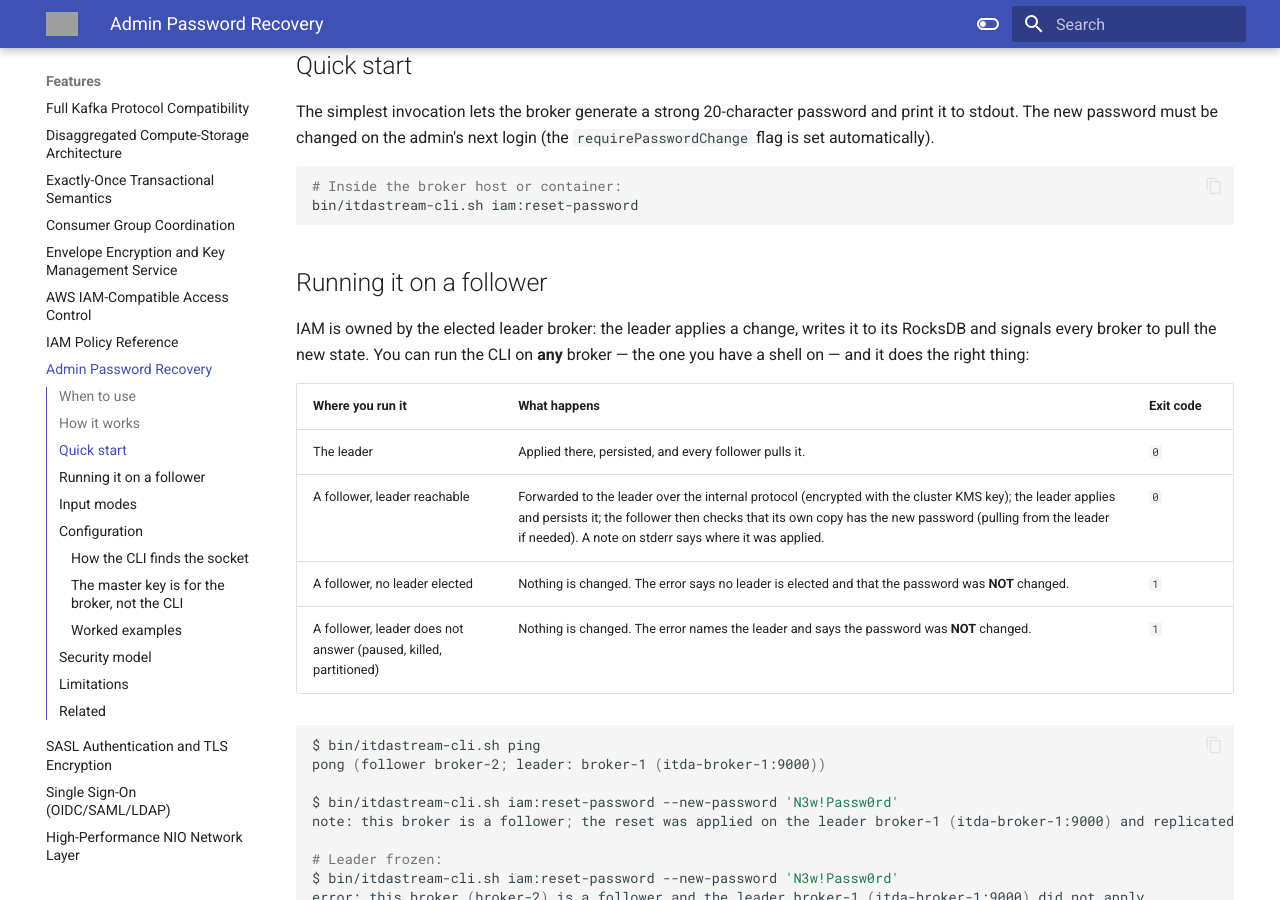
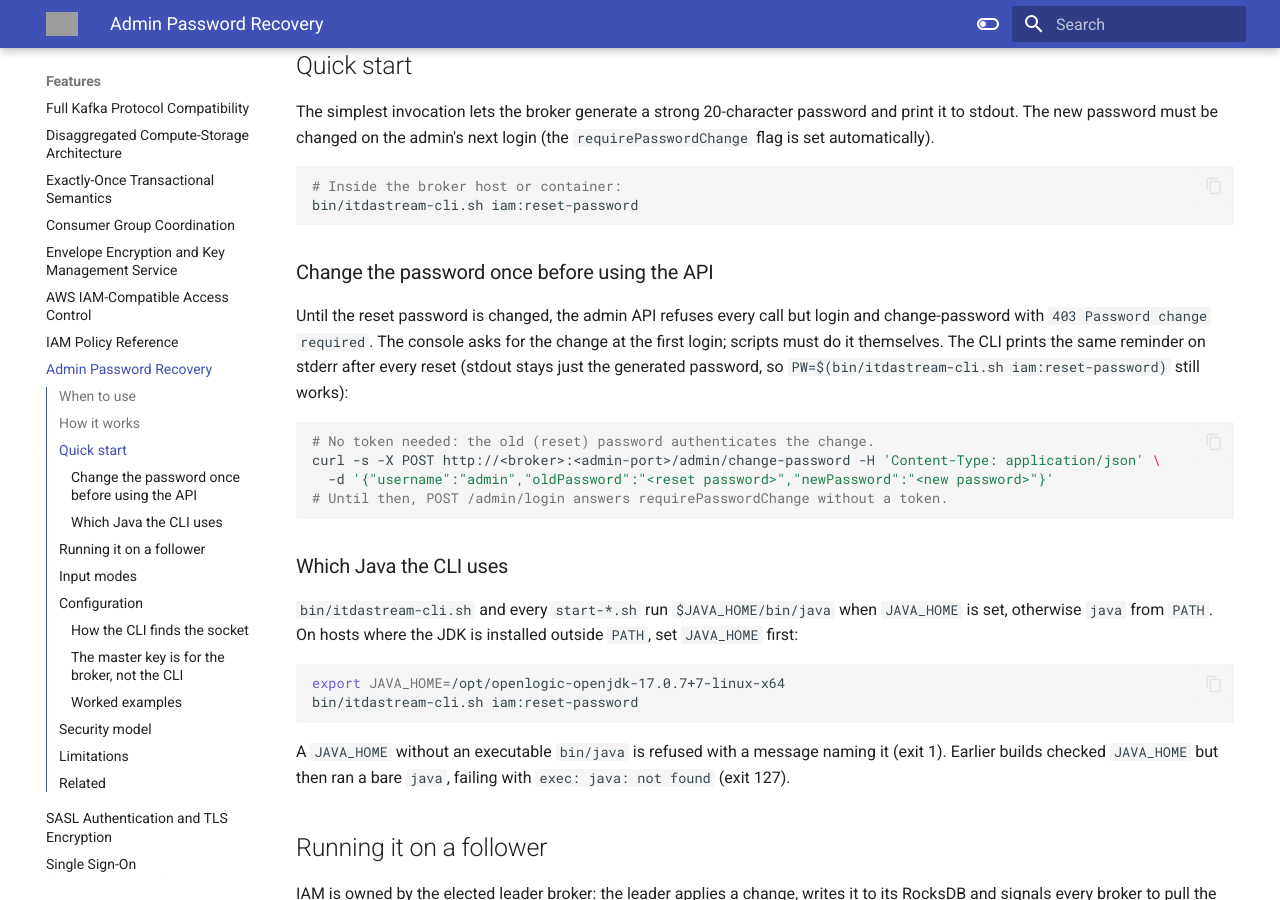
Before and after one commit to cloudcheflabs/itdastream-docs, an MkDocs documentation site: the page built from docs/features/admin-password-recovery.md, in a window 1280 px wide and 900 px high, scrolled down 1355 px. Built offline with MkDocs 1.6.1 and Material for MkDocs 9.7.7, drawn with Linux system fonts in a browser that asks for light colours; the version menu is left out; grey boxes are pictures that could not be loaded.

Commit message:
docs(cli): change the password once after a reset; which Java the CLI uses
Co-Authored-By: Claude Opus 5.5 <noreply@anthropic.com>

````diff
--- a/docs/features/admin-password-recovery.md
+++ b/docs/features/admin-password-recovery.md
@@ -56,6 +56,33 @@ admin's next login (the `requirePasswordChange` flag is set automatically).
 # Inside the broker host or container:
 bin/itdastream-cli.sh iam:reset-password
 ```
+
+### Change the password once before using the API
+
+Until the reset password is changed, the admin API refuses every call but login and change-password
+with `403 Password change required`. The console asks for the change at the first login; scripts must
+do it themselves. The CLI prints the same reminder on stderr after every reset (stdout stays just the
+generated password, so `PW=$(bin/itdastream-cli.sh iam:reset-password)` still works):
+
+```bash
+# No token needed: the old (reset) password authenticates the change.
+curl -s -X POST http://<broker>:<admin-port>/admin/change-password -H 'Content-Type: application/json' \
+  -d '{"username":"admin","oldPassword":"<reset password>","newPassword":"<new password>"}'
+# Until then, POST /admin/login answers requirePasswordChange without a token.
+```
+
+### Which Java the CLI uses
+
+`bin/itdastream-cli.sh` and every `start-*.sh` run `$JAVA_HOME/bin/java` when `JAVA_HOME` is set, otherwise
+`java` from `PATH`. On hosts where the JDK is installed outside `PATH`, set `JAVA_HOME` first:
+
+```bash
+export JAVA_HOME=/opt/openlogic-openjdk-17.0.7+7-linux-x64
+bin/itdastream-cli.sh iam:reset-password
+```
+
+A `JAVA_HOME` without an executable `bin/java` is refused with a message naming it (exit 1). Earlier
+builds checked `JAVA_HOME` but then ran a bare `java`, failing with `exec: java: not found` (exit 127).
 
 ## Running it on a follower
 
````
